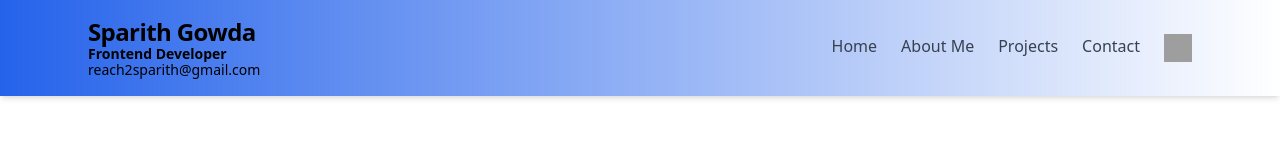
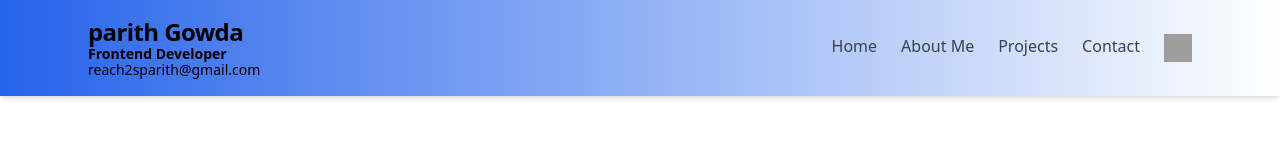
Before and after one commit to SparithGowda/portfolio, a React (Create React App) app: page / in a window 1280 px wide. Shown: the top 160 px of the page. Built offline with nearby package versions, Linux system fonts and the light colour scheme; grey boxes are pictures that could not be loaded.

Commit message:
Update Navbar.jsx

```diff
--- a/src/Components/Navbar.jsx
+++ b/src/Components/Navbar.jsx
@@ -34,7 +34,7 @@ function Navbar() {
         {/* Introduction */}
         <div>
         <div className="text-2xl font-bold text-black-600 tracking-tight">
-          Sparith Gowda</div>
+          parith Gowda</div>
           <div className="text-sm font-bold text-black-500 -mt-1">Frontend Developer</div>
           <div className="text-sm font-semi-bold text-black-500 -mt-1">reach2sparith@gmail.com</div>
         </div>
```
